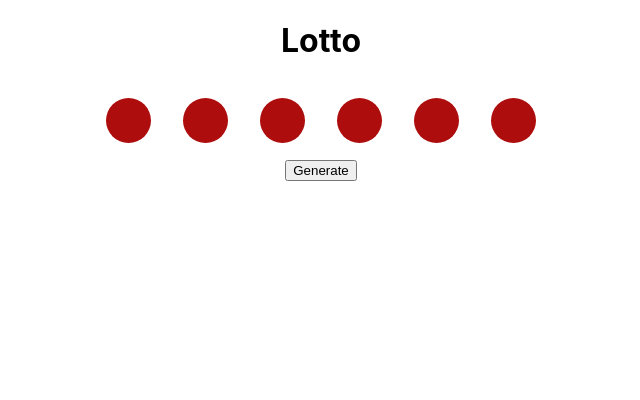
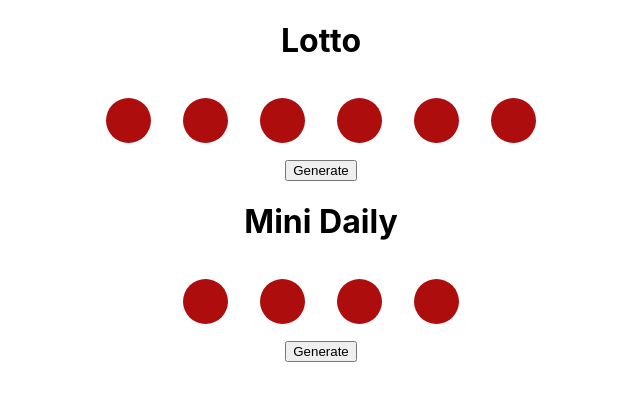
Before and after one commit to ctln12/lottery, a React (Create React App) app: page / in a window 1280 px wide. Shown: the top 400 px of the page, without its empty margins (319-959 px from the left). Built offline with nearby package versions, Linux system fonts and the light colour scheme.

Commit message:
add another lottery component with custom  props

```diff
--- a/src/App.js
+++ b/src/App.js
@@ -7,6 +7,7 @@ class App extends Component {
     return (
       <div className="App">
         <Lottery/>
+        <Lottery title="Mini Daily" numBalls={4} maxNum={10} />
       </div>
     );
   }
```
